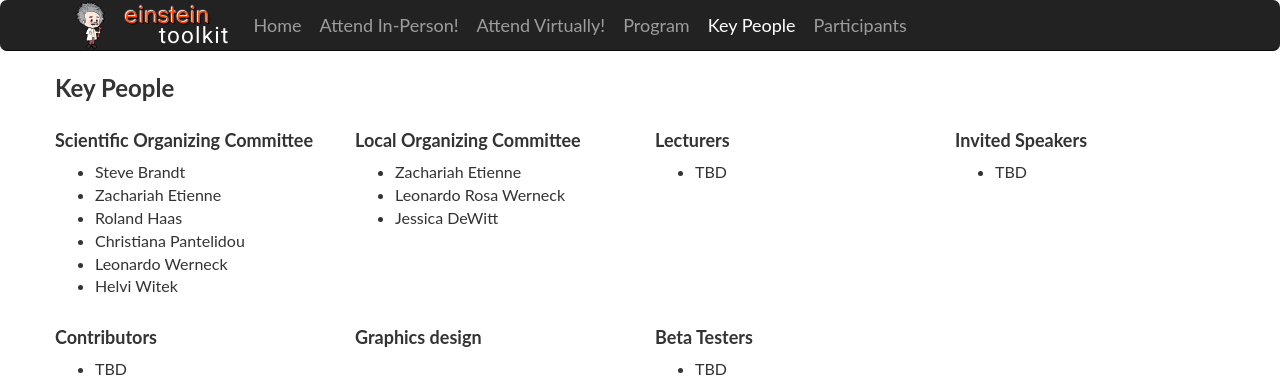
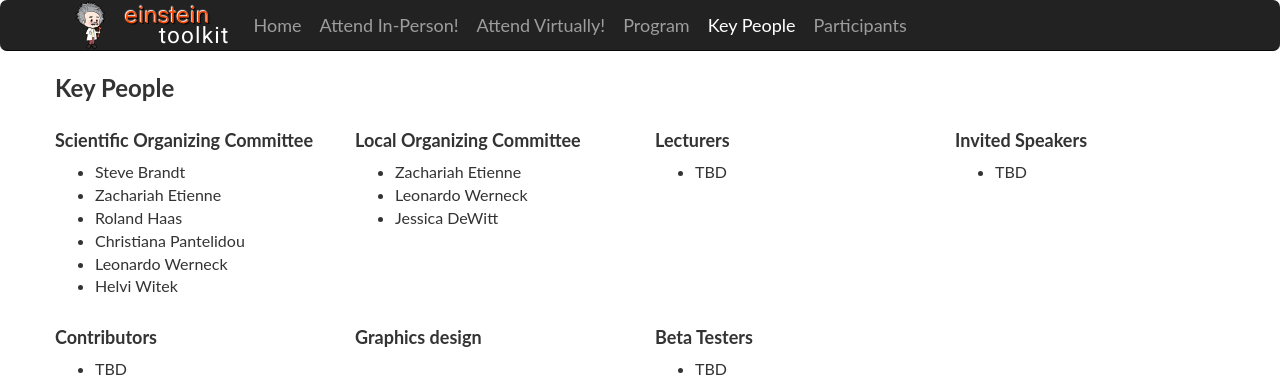
Before and after one commit to EinsteinToolkit/et2022uidaho, a Jekyll site: the page built from key_people.md, in a window 1280 px wide. Shown: the top 380 px of the page. Built offline with Jekyll 4.4.1, drawn with Linux system fonts in a browser that asks for light colours.

Commit message:
key_people.md: removed Rosa

```diff
--- a/key_people.md
+++ b/key_people.md
@@ -25,7 +25,7 @@ manualrows: true
 <div class="col-xs-6 col-sm-3" markdown="1">
 ## Local  Organizing Committee
 * Zachariah Etienne
-* Leonardo Rosa Werneck
+* Leonardo Werneck
 * Jessica DeWitt
 </div>
 
```
